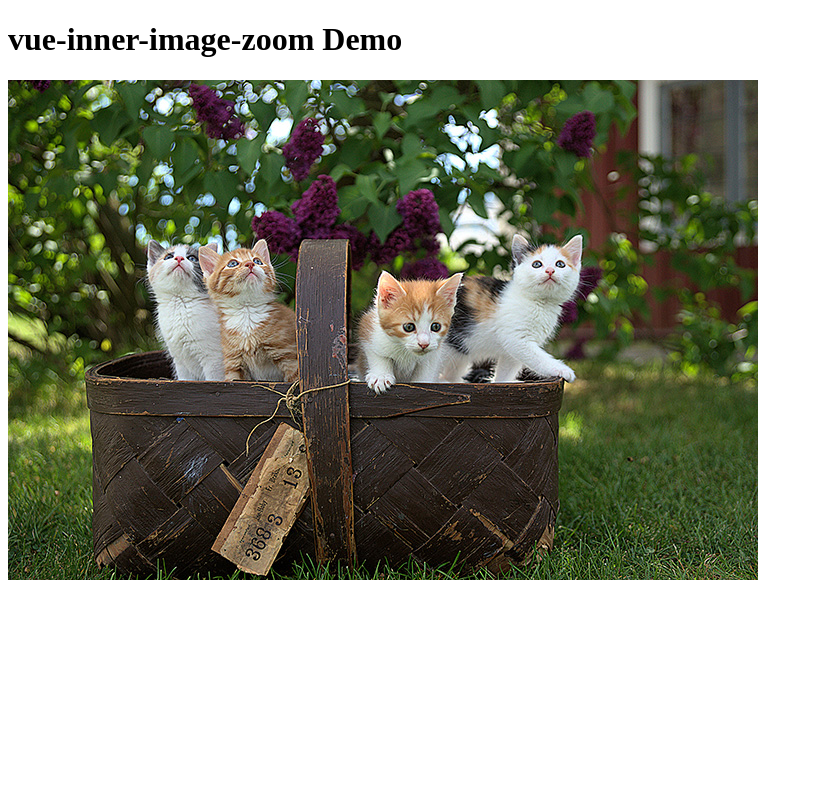
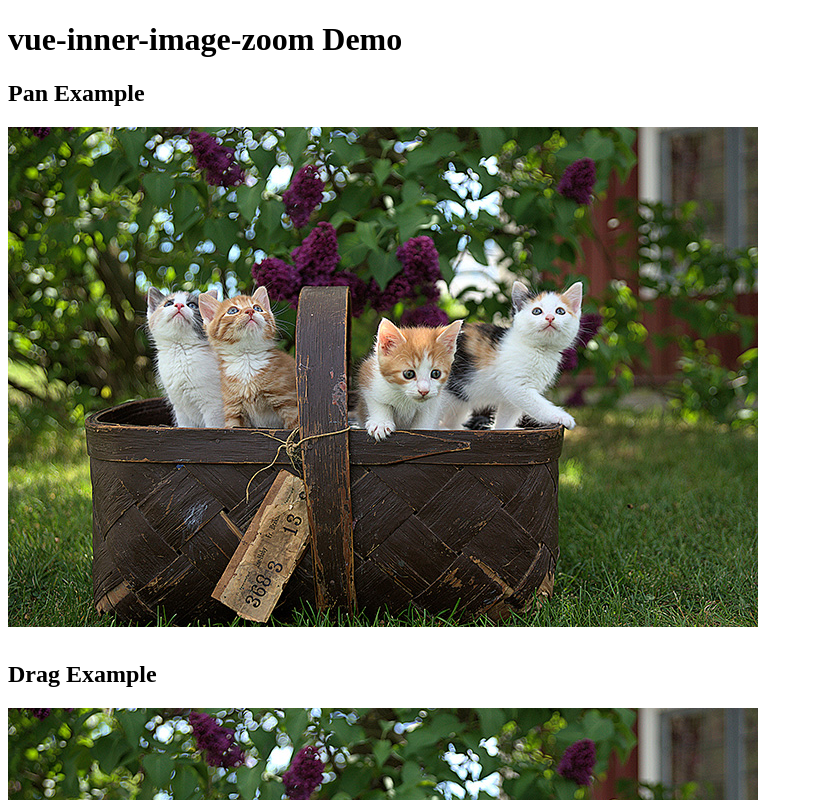
Before and after one commit to laurenashpole/vue-inner-image-zoom, a Vue app: page / in a window 1280 px wide. Shown: the top 800 px of the page, without its empty margins (0-813 px from the left). Built offline with nearby package versions, Linux system fonts and the light colour scheme; the HTML template or start-up script is replaced by a standard one.

Commit message:
Added drag demo, updated package.json

```diff
--- a/demo/src/App.vue
+++ b/demo/src/App.vue
@@ -1,11 +1,23 @@
 <template>
   <div id="app">
     <h1>vue-inner-image-zoom Demo</h1>
-    <inner-image-zoom
-      src="/assets/unsplash.jpg"
-      zoomSrc="/assets/unsplash-large.jpg"
-      :fullscreenOnMobile="true"
-    />
+    <div style="margin-bottom: 30px;">
+      <h2>Pan Example</h2>
+      <inner-image-zoom
+        src="/assets/unsplash.jpg"
+        zoomSrc="/assets/unsplash-large.jpg"
+        :fullscreenOnMobile="true"
+      />
+    </div>
+    <div>
+      <h2>Drag Example</h2>
+      <inner-image-zoom
+        src="/assets/unsplash.jpg"
+        zoomSrc="/assets/unsplash-large.jpg"
+        moveType="drag"
+        :fullscreenOnMobile="true"
+      />
+    </div>
   </div>
 </template>
 
--- a/src/InnerImageZoom/InnerImageZoom.vue
+++ b/src/InnerImageZoom/InnerImageZoom.vue
@@ -4,7 +4,7 @@
     ref="img"
     v-bind:class="{
       [className]: className,
-      'iis--drag': this.currentMoveType === 'drag'
+      'iiz--drag': this.currentMoveType === 'drag'
     }"
     v-on="{
       touchstart: handleTouchStart,
```
Also changed, not shown: package.json (+36 -7 lines).
